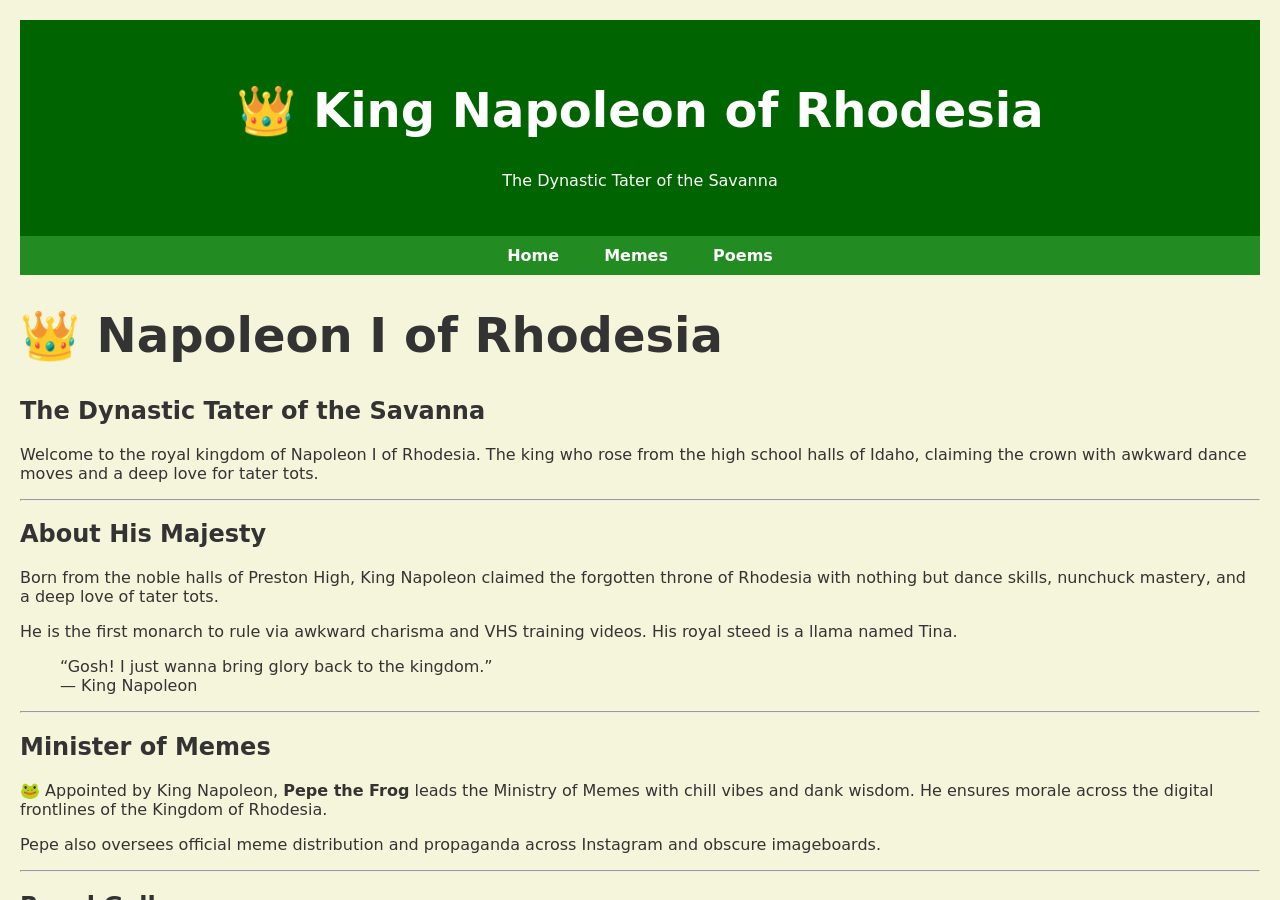
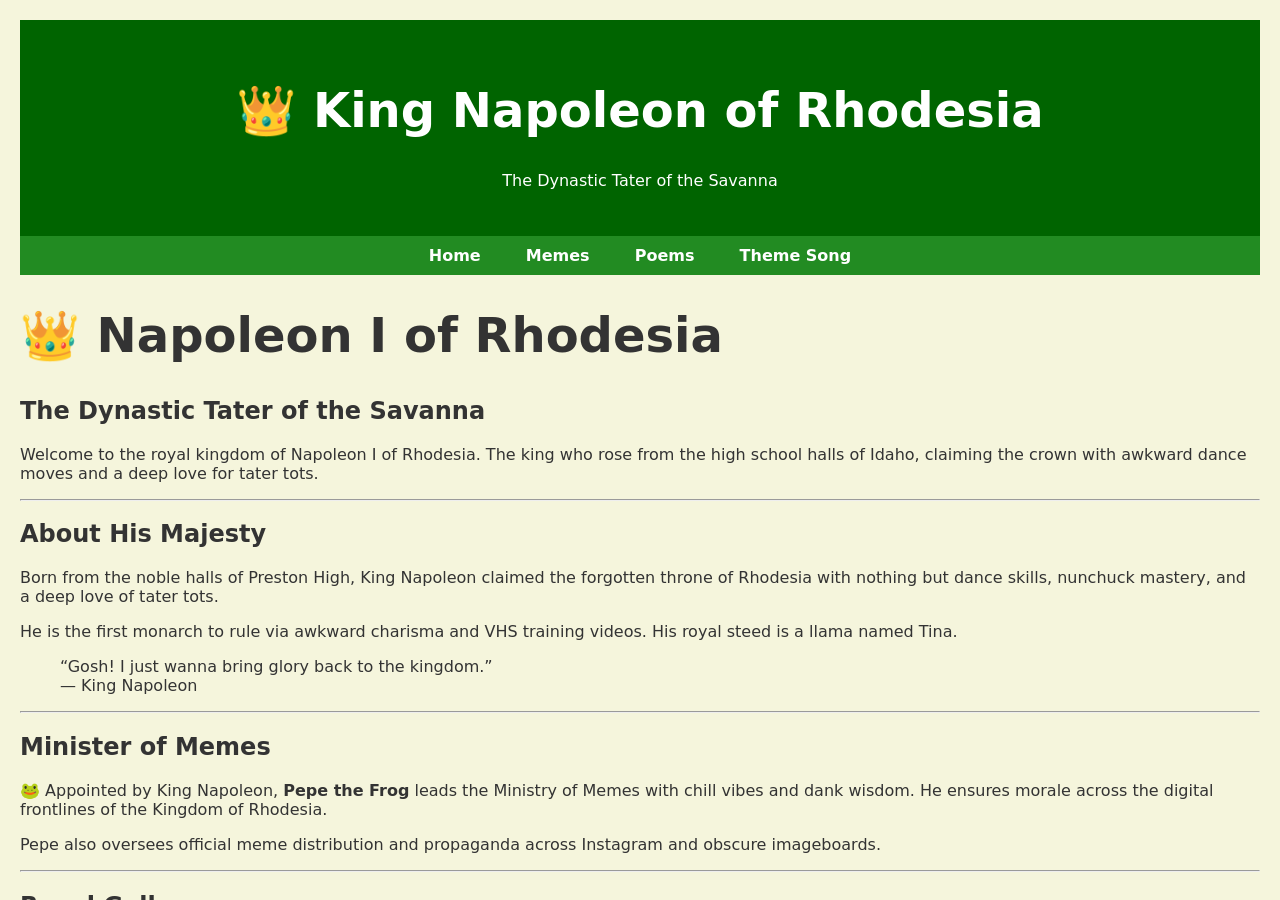
Before and after one commit to thekingofrhodesia/thekingofrhodesia.github.io, a Jekyll site: the page built from index.md, in a window 1280 px wide and 900 px high. Built offline with Jekyll 4.4.1, drawn with Linux system fonts in a browser that asks for light colours; some web fonts are replaced; our own code applies the rules of GitHub Pages for plain Markdown files.

Commit message:
Update default.html

```diff
--- a/_layouts/default.html
+++ b/_layouts/default.html
@@ -68,6 +68,7 @@
         <a href="/">Home</a>
         <a href="/memes/">Memes</a>
         <a href="/poems/">Poems</a>
+        <a href="/theme-song/">Theme Song</a>
     </nav>
 
     <main>
```
